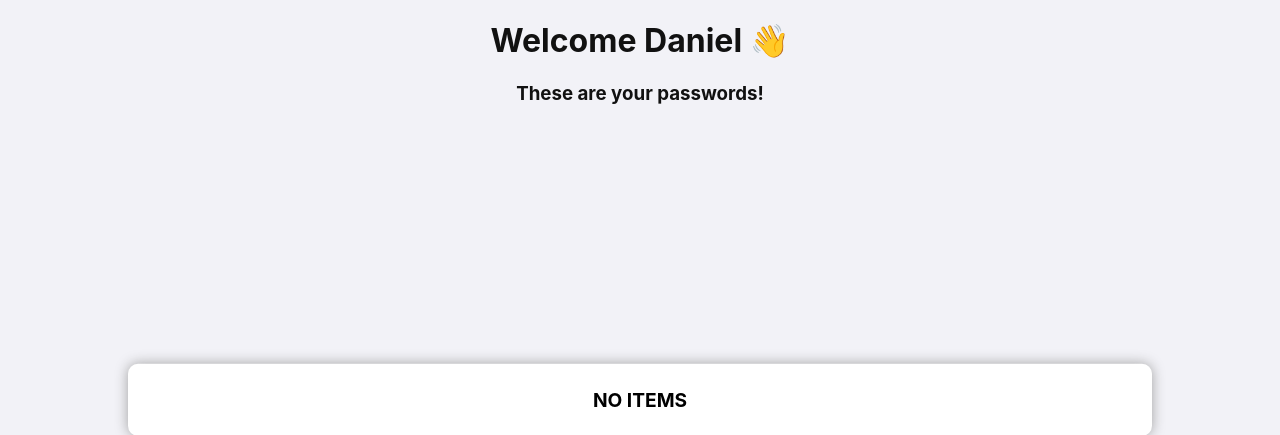
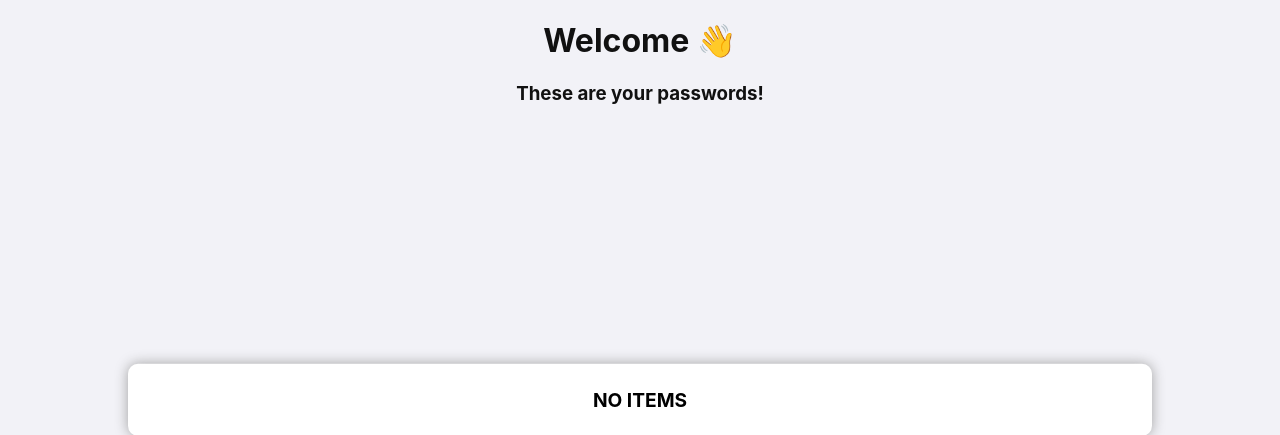
Before and after one commit to LucaKuechler/Password-Manager-For-Internschip, a Flask app: page / in a window 1280 px wide. Shown: the top 435 px of the page. Run offline with Flask 2, Linux system fonts and the light colour scheme.

Commit message:
fix welcome message

```diff
--- a/src/templates/home.html
+++ b/src/templates/home.html
@@ -9,7 +9,7 @@
 </head>
 <body>
     <header>
-        <h1> Welcome Daniel 👋</h1>
+        <h1> Welcome 👋</h1>
         <h3> These are your passwords! </h3>
     </header>
 
```
